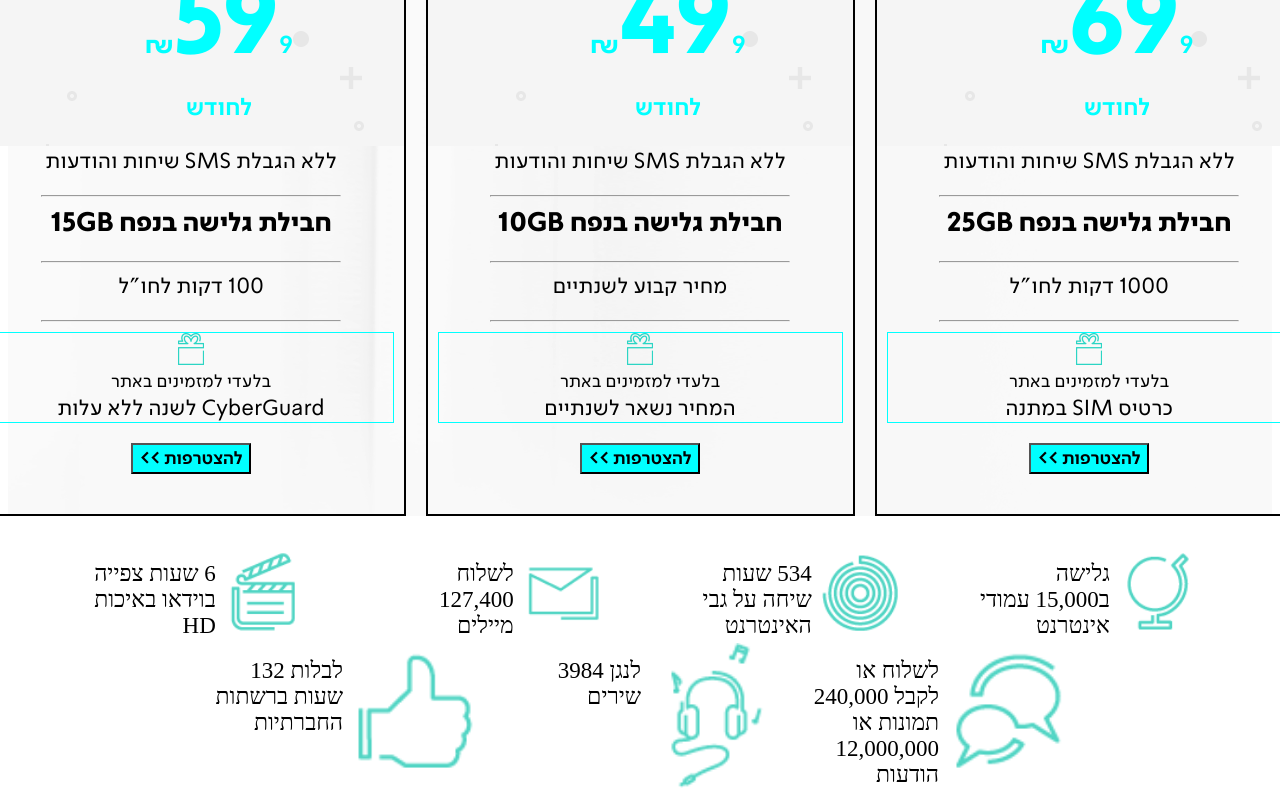
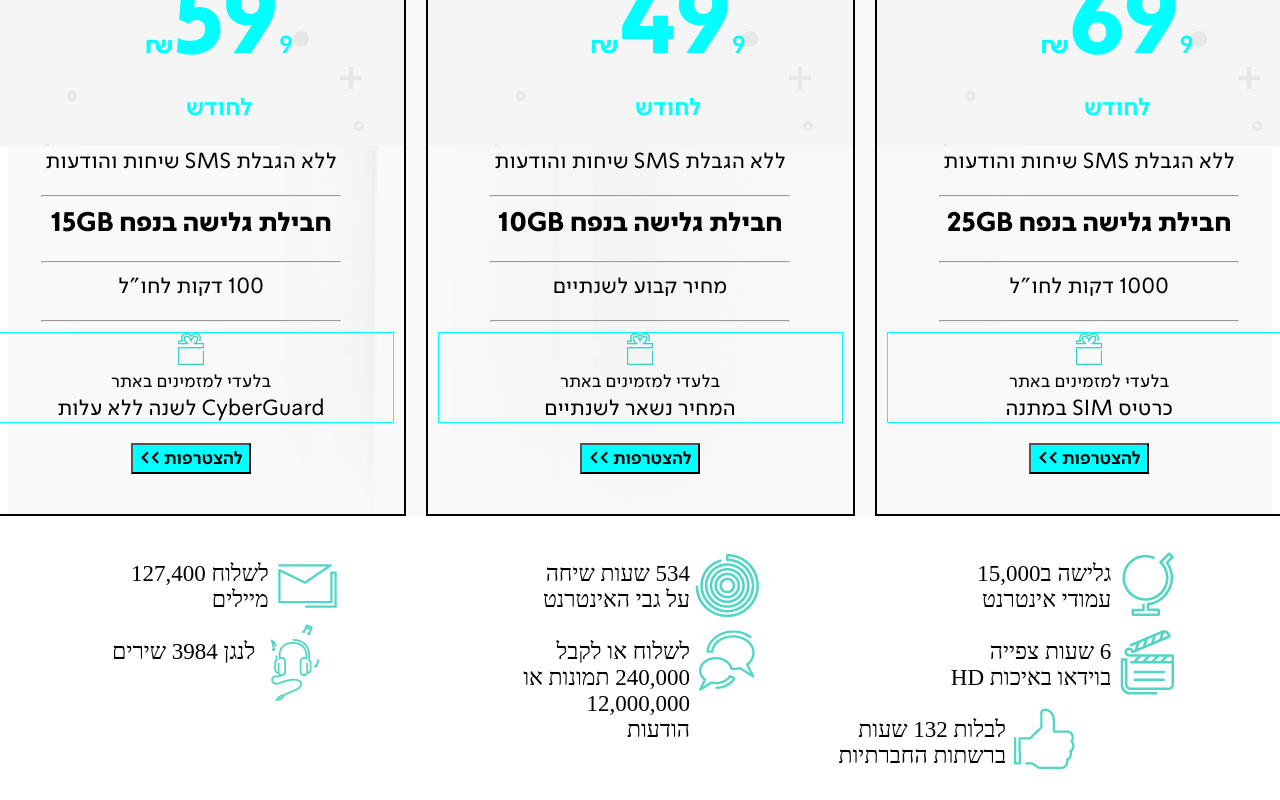
Before and after one commit to TKamar/Partner-Client-Test, an Angular app: page /packages in a window 1280 px wide. Shown: the part 320-1120 px from the top of the page. Built offline with nearby package versions, Linux system fonts and the light colour scheme.

Commit message:
Final commit - fixing css

```diff
--- a/src/app/packages/advantages/advantages.component.scss
+++ b/src/app/packages/advantages/advantages.component.scss
@@ -1,5 +1,4 @@
 body{
-  font-size: 23px;
   font-family: 'simpler-regular';
 }
 
@@ -12,23 +11,21 @@ body{
 
 .items-container{
   display: flex;
-  flex-direction: row;
-  justify-content: center;
   flex-wrap: wrap;
 
 }
 
 .adv-obj {
-  width: calc(100% * (1/4) - 20px);
   display: flex;
   justify-content: center;
-  margin: 0 0 4px 2px;
+  flex: 1 1 400px;
   font-size: 23px;
 
   &> div {
     text-align: right;
-    max-width: 131px;
-    margin-right: 10px;
+    max-width: 170px;
+    max-height: 50px;
+    margin-right: 5px;
     margin-top: 15px;
     line-break: strict;
   }
--- a/src/app/packages/advantages/advantages.component.ts
+++ b/src/app/packages/advantages/advantages.component.ts
@@ -14,7 +14,7 @@ export class AdvantagesComponent implements OnInit {
     { img: "/assets/images/video.png", text: "6 שעות צפייה בוידאו באיכות HD" },
     { img: "/assets/images/chat.png", text: "לשלוח או לקבל 240,000 תמונות או 12,000,000 הודעות" },
     { img: "/assets/images/music.png", text: "לנגן 3984 שירים" },
-    { img: "/assets/images/like.png", text: "לבלות 132 שעות ברשתות החברתיות" },
+    { img: "/assets/images/like.png", text: "לבלות 132 שעות ברשתות החברתיות" }, {}
   ];
 
   constructor() { }
--- a/src/app/packages/carousel/carousel.component.scss
+++ b/src/app/packages/carousel/carousel.component.scss
@@ -22,7 +22,7 @@
   background-image: url("/assets/images/rightArrow.png");
 }
 
-.ledt-arrow{
+.left-arrow{
   background-image: url("/assets/images/leftArrow.png");
 }
 
```
